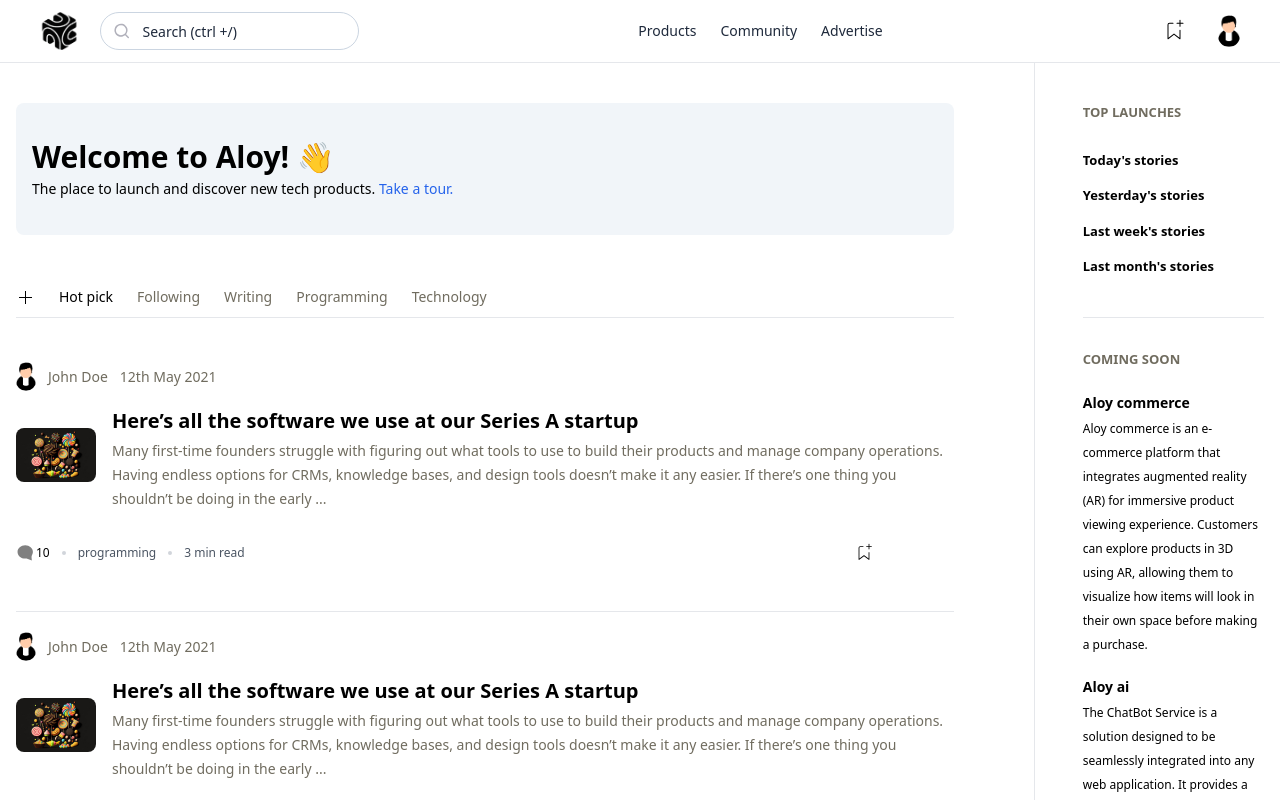
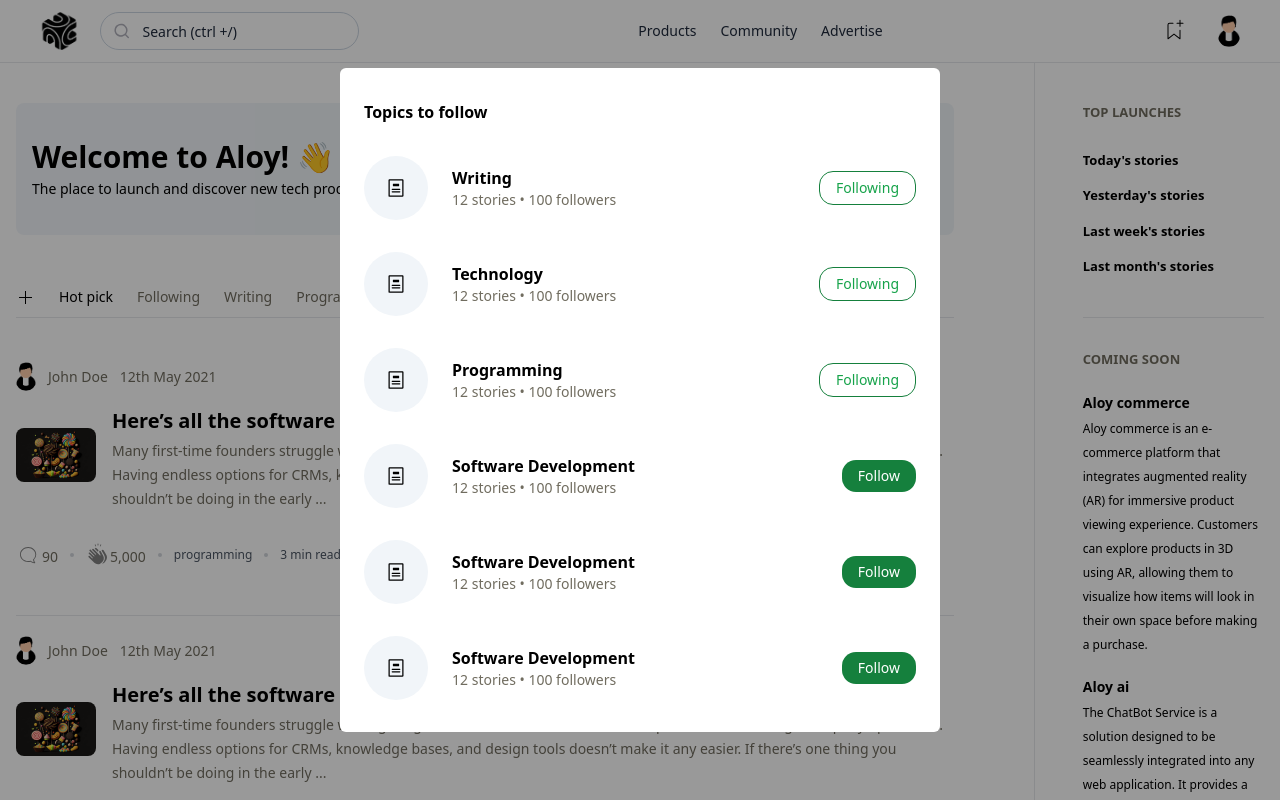
Before and after one commit to alamadrid01/Aloy, a Next.js app: page / in a window 1280 px wide. Both pictures are taken after a click on the icon 25 px from the left and 297 px from the top of the page. Shown: the top 800 px of the page. Built offline with nearby package versions, Linux system fonts and the light colour scheme.

Commit message:
feat(TopicsModal): Created the modal for choosing topics to follow

```diff
--- /dev/null
+++ b/src/app/[slug]/page.tsx
@@ -0,0 +1,11 @@
+import React from 'react'
+
+const SlugDynamic = ({params}: {params: {slug: string}}) => {
+  return (
+    <div>
+        <h1>{params.slug}</h1>
+    </div>
+  )
+}
+
+export default SlugDynamic
--- a/src/app/stories/[slug]/page.tsx
+++ b/src/app/stories/[slug]/page.tsx
@@ -69,7 +69,7 @@ const Slug = ({params}: {params: {slug: String}}) => {
                             5,000
                         </h2>
                         <h2 className="text-primary gap-0.5 text-sm items-end flex">
-                        <svg width="24" fill='grey' height="24" viewBox="0 0 24 24"><path d="M18 16.8a7.14 7.14 0 0 0 2.24-5.32c0-4.12-3.53-7.48-8.05-7.48C7.67 4 4 7.36 4 11.48c0 4.13 3.67 7.48 8.2 7.48a8.9 8.9 0 0 0 2.38-.32c.23.2.48.39.75.56 1.06.69 2.2 1.04 3.4 1.04.22 0 .4-.11.48-.29a.5.5 0 0 0-.04-.52 6.4 6.4 0 0 1-1.16-2.65v.02zm-3.12 1.06l-.06-.22-.32.1a8 8 0 0 1-2.3.33c-4.03 0-7.3-2.96-7.3-6.59S8.17 4.9 12.2 4.9c4 0 7.1 2.96 7.1 6.6 0 1.8-.6 3.47-2.02 4.72l-.2.16v.26l.02.3a6.74 6.74 0 0 0 .88 2.4 5.27 5.27 0 0 1-2.17-.86c-.28-.17-.72-.38-.94-.59l.01-.02z"></path></svg>
+                        <svg onClick={() => setShow(!show)} width="24" fill='grey' height="24" viewBox="0 0 24 24"><path d="M18 16.8a7.14 7.14 0 0 0 2.24-5.32c0-4.12-3.53-7.48-8.05-7.48C7.67 4 4 7.36 4 11.48c0 4.13 3.67 7.48 8.2 7.48a8.9 8.9 0 0 0 2.38-.32c.23.2.48.39.75.56 1.06.69 2.2 1.04 3.4 1.04.22 0 .4-.11.48-.29a.5.5 0 0 0-.04-.52 6.4 6.4 0 0 1-1.16-2.65v.02zm-3.12 1.06l-.06-.22-.32.1a8 8 0 0 1-2.3.33c-4.03 0-7.3-2.96-7.3-6.59S8.17 4.9 12.2 4.9c4 0 7.1 2.96 7.1 6.6 0 1.8-.6 3.47-2.02 4.72l-.2.16v.26l.02.3a6.74 6.74 0 0 0 .88 2.4 5.27 5.27 0 0 1-2.17-.86c-.28-.17-.72-.38-.94-.59l.01-.02z"></path></svg>
                             90
                         </h2>
                     </div>
--- a/src/components/Hero/page.tsx
+++ b/src/components/Hero/page.tsx
@@ -1,17 +1,25 @@
+"use client"
 import Image from "next/image";
 import Link from "next/link";
+import TopicsModal from "../Modals/TopicsModal/page";
+import { useState } from "react";
 
 export default function Hero() {
+  const [show, setShow] = useState(false);
   return (
     <main className="max-w-7xl container">
+      <TopicsModal show={show} />
       <div className="flex gap-6">
         <section className="flex w-full  border-r pr-20 min-h-screen  flex-col gap-3">
           <div className="flex flex-col gap-1 mt-10 w-full rounded-lg bg-slate-100 px-4 py-9">
             <h1 className="text-3xl font-semibold">Welcome to Aloy! 👋</h1>
-                <p className="text-sm">The place to launch and discover new tech products. <span className="text-blue-600 cursor-pointer">Take a tour.</span></p>
+            <p className="text-sm">
+              The place to launch and discover new tech products.{" "}
+              <span className="text-blue-600 cursor-pointer">Take a tour.</span>
+            </p>
           </div>
           <div className="flex mt-10  border-b pb-2.5 w-full items-center gap-6">
-            <svg width="19" height="19" className="">
+            <svg onClick={() => setShow(!show)} width="19" height="19" className="cursor-pointer">
               <path
                 d="M9 9H3v1h6v6h1v-6h6V9h-6V3H9v6z"
                 fill-rule="evenodd"
@@ -21,25 +29,25 @@ export default function Hero() {
               Hot pick
             </Link>
             <Link
-              href="/"
+              href="/following"
               className="text-sm text-primary hover:text-black capitalize"
             >
               following
             </Link>
             <Link
-              href="/"
+              href="/writing"
               className="text-sm text-primary hover:text-black capitalize"
             >
               writing
             </Link>
             <Link
-              href="/"
+              href="/programming"
               className="text-sm text-primary hover:text-black capitalize"
             >
               programming
             </Link>
             <Link
-              href="/"
+              href="/technology"
               className="text-sm text-primary hover:text-black capitalize"
             >
               technology
@@ -105,22 +113,54 @@ export default function Hero() {
         </section>
 
         <section className="flex flex-col w-[20%] mt-10 gap-3 pl-6">
-            <h2 className="uppercase text-primary text-[13px] font-semibold">top launches</h2>
+          <h2 className="uppercase text-primary text-[13px] font-semibold">
+            top launches
+          </h2>
           <ul className="flex gap-4 mt-4 border-b pb-10 flex-col">
-                <Link className="hover:underline text-[13px] font-semibold" href='/'><li>{"Today's stories"}</li></Link>
-                <Link className="hover:underline text-[13px] font-semibold" href='/'><li>{"Yesterday's stories"}</li></Link>
-                <Link className="hover:underline text-[13px] font-semibold" href='/'><li>{"Last week's stories"}</li></Link>
-                <Link className="hover:underline text-[13px] font-semibold" href='/'><li>{"Last month's stories"}</li></Link>
+            <Link
+              className="hover:underline text-[13px] font-semibold"
+              href="/"
+            >
+              <li>{"Today's stories"}</li>
+            </Link>
+            <Link
+              className="hover:underline text-[13px] font-semibold"
+              href="/"
+            >
+              <li>{"Yesterday's stories"}</li>
+            </Link>
+            <Link
+              className="hover:underline text-[13px] font-semibold"
+              href="/"
+            >
+              <li>{"Last week's stories"}</li>
+            </Link>
+            <Link
+              className="hover:underline text-[13px] font-semibold"
+              href="/"
+            >
+              <li>{"Last month's stories"}</li>
+            </Link>
           </ul>
 
-            <h2 className="uppercase text-primary mt-5 text-[13px] font-semibold">coming soon</h2>
+          <h2 className="uppercase text-primary mt-5 text-[13px] font-semibold">
+            coming soon
+          </h2>
           <ul className="flex mt-3 border-b pb-10 flex-col gap-5">
-                <ComingCard title="Aloy commerce" subtitle="Aloy commerce is an e-commerce platform that integrates augmented reality (AR) for immersive product viewing experience. Customers can explore products in 3D using AR, allowing them to visualize how items will look in their own space before making a purchase." />
-                <ComingCard title="Aloy ai" subtitle="The ChatBot Service is a solution designed to be seamlessly integrated into any web application. It provides a chatbot interface that responds to user queries based using Artificial Intelligence." />
+            <ComingCard
+              title="Aloy commerce"
+              subtitle="Aloy commerce is an e-commerce platform that integrates augmented reality (AR) for immersive product viewing experience. Customers can explore products in 3D using AR, allowing them to visualize how items will look in their own space before making a purchase."
+            />
+            <ComingCard
+              title="Aloy ai"
+              subtitle="The ChatBot Service is a solution designed to be seamlessly integrated into any web application. It provides a chatbot interface that responds to user queries based using Artificial Intelligence."
+            />
             {/* <ComingCard title="AloyF" subtitle="The best way to sell online" /> */}
           </ul>
 
-            <h2 className="uppercase text-primary mt-5 text-[13px] font-semibold">latest stories</h2>
+          <h2 className="uppercase text-primary mt-5 text-[13px] font-semibold">
+            latest stories
+          </h2>
           <ul className="flex mt-3 border-b pb-10 flex-col gap-5">
             <LatestCard title="Google announce an open-source light weight version of its flagship AI" />
           </ul>
@@ -130,19 +170,25 @@ export default function Hero() {
   );
 }
 
-const ComingCard = ({title, subtitle}: {title: String, subtitle: String}) => (
+const ComingCard = ({
+  title,
+  subtitle,
+}: {
+  title: String;
+  subtitle: String;
+}) => (
   <div className="flex flex-col gap-1">
     <h2 className="text-sm font-semibold">{title}</h2>
     <p className="text-[12px] leading-6">{subtitle}</p>
   </div>
-)
+);
 
-const LatestCard = ({title}: {title:string}) => (
+const LatestCard = ({ title }: { title: string }) => (
   <div className="flex flex-col">
     <h2 className="text-sm font-semibold">{title}</h2>
     <p className="text-gray-600 mt-2 text-xs">3 min read</p>
   </div>
-)
+);
 
 const BlogCard = ({
   title,
@@ -161,7 +207,10 @@ const BlogCard = ({
   date: String;
   slug: String;
 }) => (
-  <Link className="flex flex-col border-b pb-12 gap-1" href={`/stories/${slug}`}>
+  <Link
+    className="flex flex-col border-b pb-12 gap-1"
+    href={`/stories/${slug}`}
+  >
     <div className="flex">
       <div className="flex items-center gap-3 ">
         <Image
@@ -185,33 +234,50 @@ const BlogCard = ({
       />
       <div className="flex flex-col">
         <h2 className="text-xl mt-2 font-bold">{title}</h2>
-        <p className="text-primary font-normal leading-6 mt-1  text-sm md:text-[14px]">{subtitle}</p>
+        <p className="text-primary font-normal leading-6 mt-1  text-sm md:text-[14px]">
+          {subtitle}
+        </p>
       </div>
     </div>
     <div className="flex items-center mt-2 gap-4">
       <div className="flex gap-4 w-full items-center justify-between mt-5 md:mt-5">
         <div className="flex gap-3 items-center">
-          <div className="flex items-center">
+        <h2 className="text-primary cursor-pointer gap-0.5 text-sm items-end flex">
+          <svg width="24" fill='grey' height="24" viewBox="0 0 24 24"><path d="M18 16.8a7.14 7.14 0 0 0 2.24-5.32c0-4.12-3.53-7.48-8.05-7.48C7.67 4 4 7.36 4 11.48c0 4.13 3.67 7.48 8.2 7.48a8.9 8.9 0 0 0 2.38-.32c.23.2.48.39.75.56 1.06.69 2.2 1.04 3.4 1.04.22 0 .4-.11.48-.29a.5.5 0 0 0-.04-.52 6.4 6.4 0 0 1-1.16-2.65v.02zm-3.12 1.06l-.06-.22-.32.1a8 8 0 0 1-2.3.33c-4.03 0-7.3-2.96-7.3-6.59S8.17 4.9 12.2 4.9c4 0 7.1 2.96 7.1 6.6 0 1.8-.6 3.47-2.02 4.72l-.2.16v.26l.02.3a6.74 6.74 0 0 0 .88 2.4 5.27 5.27 0 0 1-2.17-.86c-.28-.17-.72-.38-.94-.59l.01-.02z"></path></svg>
+              90
+          </h2>
+          <div className="bg-gray-300 w-1 h-1 rounded-full"></div>
+          <h2 className="text-primary text-sm items-end flex">
             <svg
-              xmlns="http://www.w3.org/2000/svg"
+              className="cursor-pointer"
+              width="24"
+              height="24"
+              viewBox="0 0 24 24"
+              aria-label="clap"
+            >
+              <path
+                fill-rule="evenodd"
                 fill="grey"
-              className="w-5"
-              viewBox="0 0 13 12"
-            >
-              <path d="M10.99 5.126c0-2.422-2.236-4.376-5-4.376S1 2.714 1 5.126C1 7.537 3.236 9.5 6 9.5c.288 0 .576-.028.854-.076l.029.038 3.416 1.287-.182-2.05c-.058-.6.106-1.182.394-1.715A3.9 3.9 0 0 0 11 5.115l-.01.01Z"></path>
+                clip-rule="evenodd"
+                d="M11.37.83L12 3.28l.63-2.45h-1.26zM15.42 1.84l-1.18-.39-.34 2.5 1.52-2.1zM9.76 1.45l-1.19.4 1.53 2.1-.34-2.5zM20.25 11.84l-2.5-4.4a1.42 1.42 0 0 0-.93-.64.96.96 0 0 0-.75.18c-.25.19-.4.42-.45.7l.05.05 2.35 4.13c1.62 2.95 1.1 5.78-1.52 8.4l-.46.41c1-.13 1.93-.6 2.78-1.45 2.7-2.7 2.51-5.59 1.43-7.38zM12.07 9.01c-.13-.69.08-1.3.57-1.77l-2.06-2.07a1.12 1.12 0 0 0-1.56 0c-.15.15-.22.34-.27.53L12.07 9z"
+              ></path>
+              <path
+                fill-rule="evenodd"
+                fill="grey"
+                clip-rule="evenodd"
+                d="M14.74 8.3a1.13 1.13 0 0 0-.73-.5.67.67 0 0 0-.53.13c-.15.12-.59.46-.2 1.3l1.18 2.5a.45.45 0 0 1-.23.76.44.44 0 0 1-.48-.25L7.6 6.11a.82.82 0 1 0-1.15 1.15l3.64 3.64a.45.45 0 1 1-.63.63L5.83 7.9 4.8 6.86a.82.82 0 0 0-1.33.9c.04.1.1.18.18.26l1.02 1.03 3.65 3.64a.44.44 0 0 1-.15.73.44.44 0 0 1-.48-.1L4.05 9.68a.82.82 0 0 0-1.4.57.81.81 0 0 0 .24.58l1.53 1.54 2.3 2.28a.45.45 0 0 1-.64.63L3.8 13a.81.81 0 0 0-1.39.57c0 .22.09.43.24.58l4.4 4.4c2.8 2.8 5.5 4.12 8.68.94 2.27-2.28 2.71-4.6 1.34-7.1l-2.32-4.08z"
+              ></path>
             </svg>
-            <div className="text-xs">10</div>
-          </div>
+            5,000
+          </h2>
           <div className="bg-gray-300 w-1 h-1 rounded-full"></div>
-          <p className="text-gray-600 font-medium text-xs">
-            {tag}
-          </p>
+          <p className="text-gray-600 font-medium text-xs">{tag}</p>
           <div className="bg-gray-300 w-1 h-1 rounded-full"></div>
           <p className="text-gray-600 text-xs">3 min read</p>
         </div>
         <svg
-          width="20"
-          height="20"
+          width="22"
+          height="22"
           className="cursor-pointer mr-12 md:mr-20"
           viewBox="0 0 24 24"
           fill="none"
--- /dev/null
+++ b/src/components/Modals/TopicsModal/page.tsx
@@ -0,0 +1,43 @@
+"use client"
+import React, { use, useEffect, useState } from 'react'
+
+const TopicsModal = ({show}: {show:boolean}) => {
+    const [isShow, setIsShow] = useState(show);
+
+    useEffect(() => {
+        setIsShow(show);
+    }, [show]);
+
+  return (
+    <div onClick={(e) => { e.preventDefault(); setIsShow(false); }} className={` ${isShow ? 'flex' : 'hidden'} fixed inset-0 bg-black bg-opacity-40 w-full h-screen items-center justify-center`}>
+        <div onClick={e => e.stopPropagation()} className="w-[600px] rounded-md bg-white py-8 px-6 flex flex-col gap-8">
+            <h2 className="font-semibold">Topics to follow</h2>
+           <Topics but="Following" title="Writing" stories={12} followers={100} />
+              <Topics but="Following" title="Technology" stories={12} followers={100} />
+                <Topics but="Following" title="Programming" stories={12} followers={100} />
+                <Topics but="Follow" title="Software Development" stories={12} followers={100} />
+                <Topics but="Follow" title="Software Development" stories={12} followers={100} />
+                <Topics but="Follow" title="Software Development" stories={12} followers={100} />
+        </div>
+    </div>
+  )
+}
+
+export default TopicsModal
+
+const Topics = ({title, stories, followers, but}: {title: string, stories: number, followers: number, but: string}) => {
+    return (
+        <div className="flex gap-2 w-full justify-between items-center">
+               <div className="flex gap-2 items-center">
+               <div className="rounded-full bg-slate-100 w-16 h-16 flex items-center justify-center">
+                <svg width="20" height="20" viewBox="0 0 16 16" fill="none" className="nq"><path fill-rule="evenodd" clip-rule="evenodd" d="M3 14V2h10v12H3zM2.75 1a.75.75 0 0 0-.75.75v12.5c0 .41.34.75.75.75h10.5c.41 0 .75-.34.75-.75V1.75a.75.75 0 0 0-.75-.75H2.75zM5 10.5a.5.5 0 0 0 0 1h6a.5.5 0 0 0 0-1H5zM4.5 9c0-.28.22-.5.5-.5h6a.5.5 0 0 1 0 1H5a.5.5 0 0 1-.5-.5zm1.25-2.5h4.5c.14 0 .25-.11.25-.25v-1.5a.25.25 0 0 0-.25-.25h-4.5a.25.25 0 0 0-.25.25v1.5c0 .14.11.25.25.25z" fill="currentColor"></path></svg>
+                </div>
+                <div className="flex flex-col ml-4">
+                    <h3 className="font-semibold text-base">{title}</h3>
+                    <p className="text-sm text-primary">{stories} stories • {followers} followers</p>
+                </div>
+               </div>
+                <button className={`flex  ${but ===  "Following" ? 'border border-green-700 hover:bg-green-700 hover:text-white text-green-600': 'text-white bg-green-700 hover:bg-green-900'} font-medium py-1.5 px-4 rounded-[14px] text-sm justify-self-end`}>{but}</button>
+            </div>
+    )
+}
--- a/src/components/MoreStories/page.tsx
+++ b/src/components/MoreStories/page.tsx
@@ -9,7 +9,7 @@ const MoreStories = ({title}: {title:string}) => {
         </div>
 
         <main className="container mt-20 mb-10 max-w-7xl">
-            <h2 className="font-bold text-lg">{title}</h2>
+            <h2 className="font-bold cursor-pointer text-lg">{title}</h2>
 
             <div className="grid grid-cols-4 mt-8 w-full gap-20">
             <StoryCard title="The future of work is remote" author="John Doe" tag="Remote" img="https://picsum.photos/200/600" />
```
Lines whose indentation alone changed are shown as unchanged.
